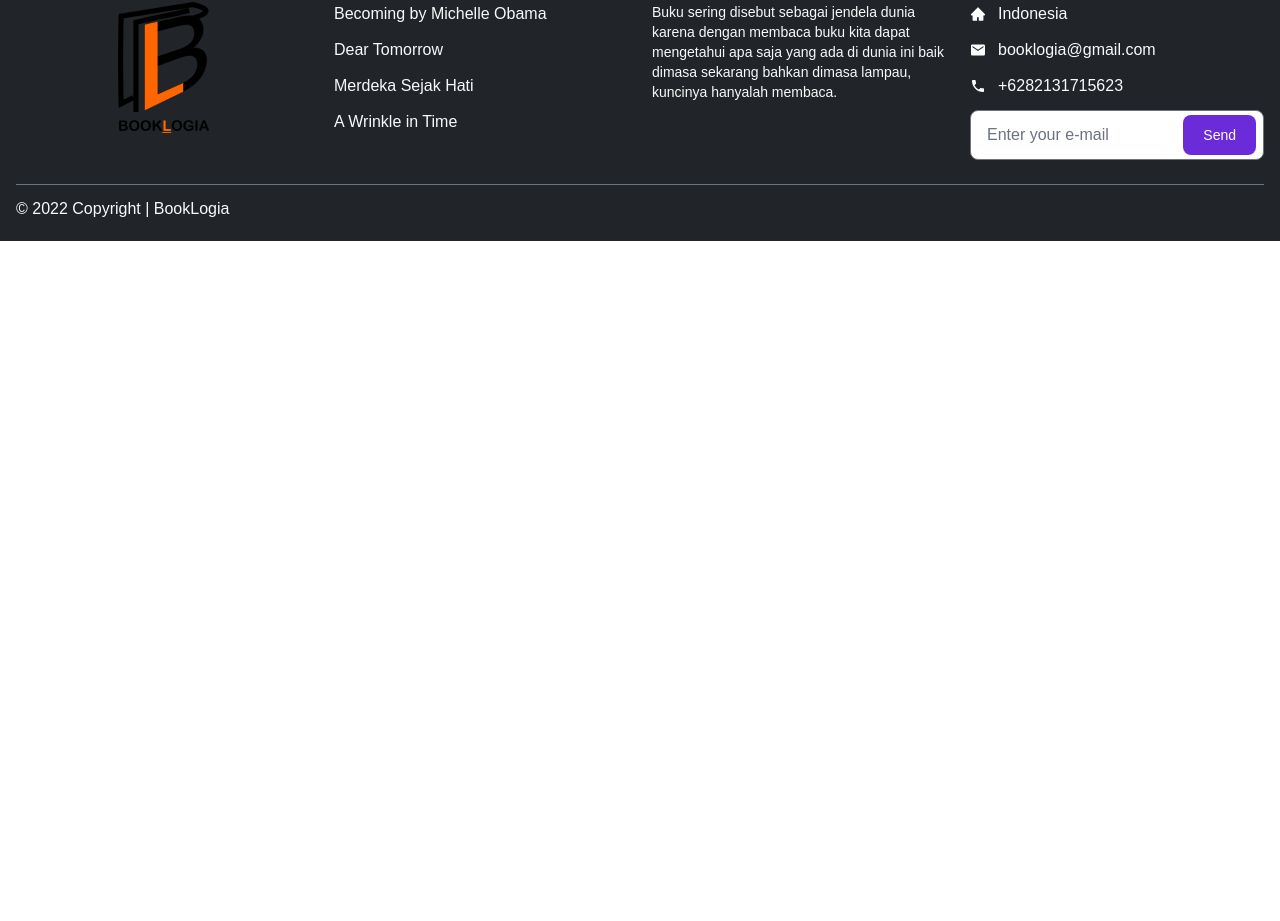
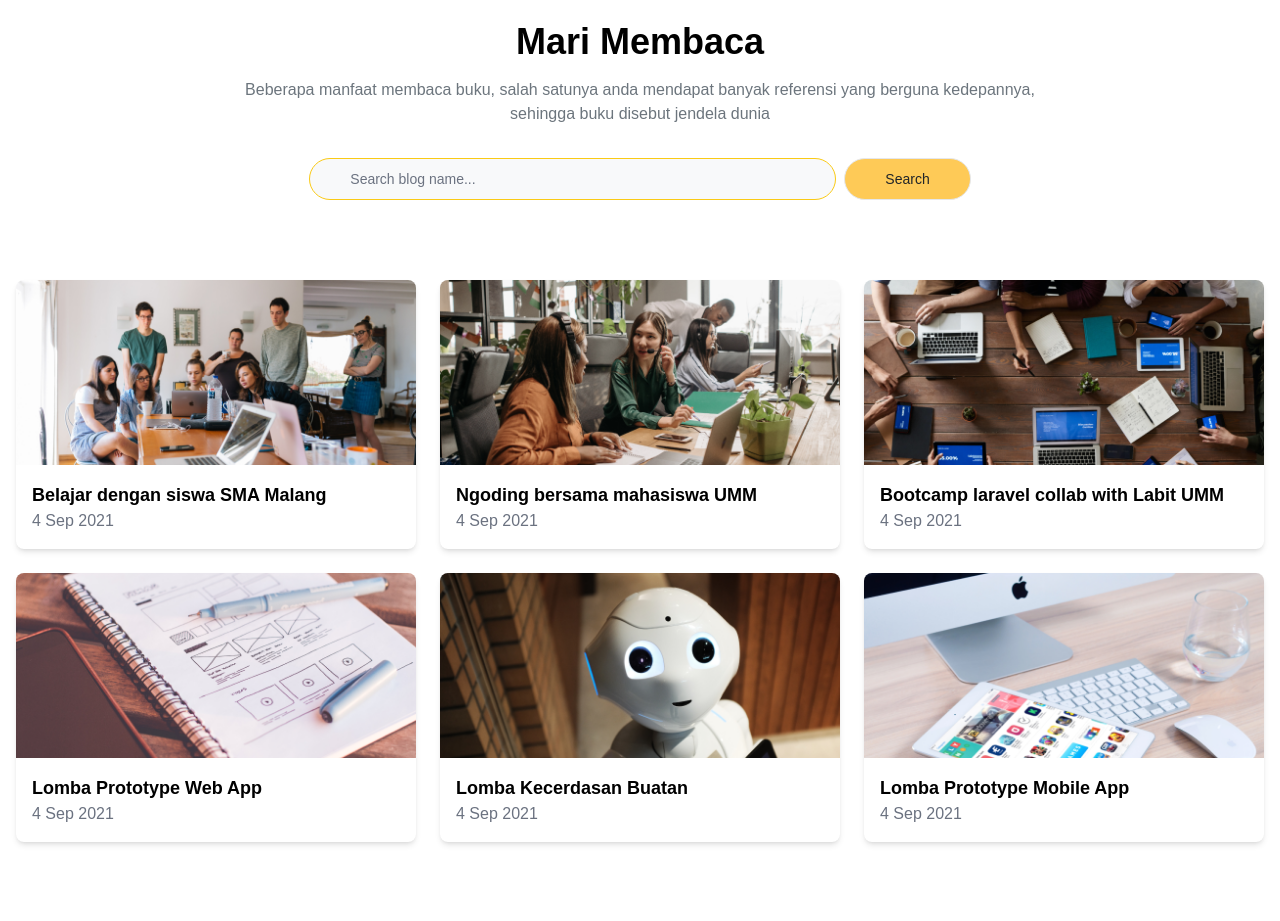
Before and after one commit to Fahmiali99/booklogia-app, a React (Create React App) app: page /tips in a window 1280 px wide. Shown: the part 132-1053 px from the top of the page. Before the commit the page ends 800 px from the top, so only its background shows below. Built offline with nearby package versions, Linux system fonts and the light colour scheme.

Commit message:
feat:tips page

```diff
--- a/package.json
+++ b/package.json
@@ -7,11 +7,15 @@
     "@testing-library/jest-dom": "^5.16.4",
     "@testing-library/react": "^12.1.2",
     "@testing-library/user-event": "^13.5.0",
+    "classnames": "^2.3.2",
     "flowbite": "^1.8.1",
     "flowbite-react": "^0.5.0",
+    "gray-matter": "^4.0.3",
     "hamburger-react": "^2.5.0",
+    "markdown-to-jsx": "^7.3.2",
     "react": "^18.2.0",
     "react-dom": "^18.2.0",
+    "react-hot-toast": "^2.4.1",
     "react-icons": "^4.10.1",
     "react-redux": "^8.1.2",
     "react-router-dom": "^5.3.3",
--- a/src/App.js
+++ b/src/App.js
@@ -2,16 +2,16 @@ import "./App.css";
 import { BrowserRouter as Router, Switch, Route } from "react-router-dom";
 
 import Home from "./pages/Home";
-// import Tips from "./pages/Tips";
+
 // import Forum from "./pages/Forum";
 
-// import { ToastContainer } from "react-toastify";
 import "react-toastify/dist/ReactToastify.css";
 import Login from "./pages/Login";
 import { ToastContainer } from "react-toastify";
 import Register from "./pages/Register";
 import Navbar from "./components/Common/navbar";
 import Footer from "./components/Common/footer";
+import Tips from "./pages/Tips";
 // import Artikel from "./pages/Tips/Detail";
 // import Thread from "./pages/Forum/Detail";
 function App() {
@@ -24,8 +24,8 @@ function App() {
           <Route exact path="/" component={Home} />
           <Route path="/login" component={Login} />
           <Route path="/register" component={Register} />
-          {/* <Route exact path="/tips" component={Tips} />
-          <Route exact path="/thread" component={Forum} />
+          <Route exact path="/tips" component={Tips} />
+          {/* <Route exact path="/thread" component={Forum} />
           <Route path="/tips/:slug" component={Artikel} />
           <Route path="/thread/:slug" component={Thread} /> */}
         </Switch>
--- /dev/null
+++ b/src/components/Common/logicpagination.js
@@ -0,0 +1,60 @@
+import { useMemo } from "react";
+
+export const DOTS = "...";
+
+const range = (start, end) => {
+  let length = end - start + 1;
+  return Array.from({ length }, (_, idx) => idx + start);
+};
+
+export const LogicPagination = ({
+  totalCount,
+  pageSize,
+  siblingCount = 1,
+  currentPage,
+}) => {
+  const paginationRange = useMemo(() => {
+    const totalPageCount = Math.ceil(totalCount / pageSize);
+
+    const totalPageNumbers = siblingCount + 5;
+
+    if (totalPageNumbers >= totalPageCount) {
+      return range(1, totalPageCount);
+    }
+
+    const leftSiblingIndex = Math.max(currentPage - siblingCount, 1);
+    const rightSiblingIndex = Math.min(
+      currentPage + siblingCount,
+      totalPageCount
+    );
+
+    const shouldShowLeftDots = leftSiblingIndex > 2;
+    const shouldShowRightDots = rightSiblingIndex < totalPageCount - 2;
+
+    const firstPageIndex = 1;
+    const lastPageIndex = totalPageCount;
+
+    if (!shouldShowLeftDots && shouldShowRightDots) {
+      let leftItemCount = 3 + 2 * siblingCount;
+      let leftRange = range(1, leftItemCount);
+
+      return [...leftRange, DOTS, totalPageCount];
+    }
+
+    if (shouldShowLeftDots && !shouldShowRightDots) {
+      let rightItemCount = 3 + 2 * siblingCount;
+      let rightRange = range(
+        totalPageCount - rightItemCount + 1,
+        totalPageCount
+      );
+      return [firstPageIndex, DOTS, ...rightRange];
+    }
+
+    if (shouldShowLeftDots && shouldShowRightDots) {
+      let middleRange = range(leftSiblingIndex, rightSiblingIndex);
+      return [firstPageIndex, DOTS, ...middleRange, DOTS, lastPageIndex];
+    }
+  }, [totalCount, pageSize, siblingCount, currentPage]);
+
+  return paginationRange;
+};
--- /dev/null
+++ b/src/components/Common/pagination.js
@@ -0,0 +1,122 @@
+import React from "react";
+import classnames from "classnames";
+
+import { BsThreeDots } from "react-icons/bs";
+import { LogicPagination, DOTS } from "./logicpagination";
+
+function Pagination(props) {
+  const {
+    onPageChange,
+    totalCount,
+    siblingCount = 1,
+    currentPage,
+    pageSize,
+    className,
+  } = props;
+
+  const paginationRange = LogicPagination({
+    currentPage,
+    totalCount,
+    siblingCount,
+    pageSize,
+  });
+
+  if (currentPage === 0 || paginationRange.length < 2) {
+    return null;
+  }
+
+  const onNext = () => {
+    onPageChange(currentPage + 1);
+  };
+
+  const onPrevious = () => {
+    onPageChange(currentPage - 1);
+  };
+
+  let lastPage = paginationRange[paginationRange.length - 1];
+  return (
+    <div className="pt-20">
+      <ul
+        className={classnames("flex justify-center gap-1 text-xs font-medium", {
+          className,
+        })}
+      >
+        <button
+          className={classnames(
+            "inline-flex h-12 w-12 items-center justify-center rounded-full border border-gray-200 hover:bg-yellow-200 hover:text-primary-dark transition duration-300 ease-in-out",
+            {
+              " pointer-events-none": currentPage === 1,
+            }
+          )}
+          onClick={onPrevious}
+        >
+          <span className="sr-only">Prev Page</span>
+          <svg
+            xmlns="http://www.w3.org/2000/svg"
+            className="h-3 w-3"
+            viewBox="0 0 20 20"
+            fill="currentColor"
+          >
+            <path
+              fillRule="evenodd"
+              d="M12.707 5.293a1 1 0 010 1.414L9.414 10l3.293 3.293a1 1 0 01-1.414 1.414l-4-4a1 1 0 010-1.414l4-4a1 1 0 011.414 0z"
+              clipRule="evenodd"
+            />
+          </svg>
+        </button>
+
+        {paginationRange.map((pageNumber, idx) => {
+          if (pageNumber === DOTS) {
+            return (
+              <li key={idx} className="px-2 flex items-center ">
+                <BsThreeDots />
+              </li>
+            );
+          }
+
+          return (
+            <button
+              key={idx}
+              className={classnames(
+                "block h-12 w-12 rounded-full text-center leading-8 border border-gray-200 hover:bg-yellow-200 hover:text-primary-dark transition duration-300 ease-in-out",
+                {
+                  "  hover:bg-yellow-400 bg-warning text-dark":
+                    pageNumber === currentPage,
+                }
+              )}
+              onClick={() => onPageChange(pageNumber)}
+            >
+              {pageNumber}
+            </button>
+          );
+        })}
+
+        <button
+          className={classnames(
+            "inline-flex h-12 w-12 items-center justify-center rounded-full border border-gray-200 hover:bg-yellow-200 hover:text-primary-dark transition duration-300 ease-in-out",
+            {
+              " pointer-events-none": currentPage === lastPage,
+            }
+          )}
+          onClick={onNext}
+        >
+          <span className="sr-only">Next Page</span>
+          <svg
+            xmlns="http://www.w3.org/2000/svg"
+            className="h-3 w-3"
+            viewBox="0 0 20 20"
+            fill="currentColor"
+          >
+            <path
+              fillRule="evenodd"
+              d="M7.293 14.707a1 1 0 010-1.414L10.586 10 7.293 6.707a1 1 0 011.414-1.414l4 4a1 1 0 010 1.414l-4 4a1 1 0 01-1.414 0z"
+              clipRule="evenodd"
+            />
+          </svg>
+        </button>
+      </ul>
+    </div>
+  );
+}
+
+export default Pagination;
--- /dev/null
+++ b/src/components/Common/searching.js
@@ -0,0 +1,51 @@
+import React from "react";
+
+function Searching({ handleSubmit, filter, handleFilter, title, about }) {
+  return (
+    <div>
+      <form
+        onSubmit={(event) => {
+          event.preventDefault();
+          handleSubmit(event);
+        }}
+        className="container mx-auto flex items-center py-10 lg:py-20 justify-center  md:py-20 px-4  lg:px-0"
+      >
+        <div>
+          <div className="flex justify-center text-center">
+            <div>
+              <h1 className=" text-2xl md:text-3xl lg:text-4xl font-semibold text-primary-dark">
+                {title}
+              </h1>
+              <div className="flex justify-center">
+                <p className="pt-4 pb-8 text-secondary text-base w-full lg:w-3/4">
+                  {about}
+                </p>
+              </div>
+            </div>
+          </div>
+          <div className="flex justify-center items-center ">
+            <div className="w-full lg:w-2/4 ">
+              <input
+                value={filter}
+                onChange={handleFilter}
+                type="text"
+                id="simple-search"
+                className="bg-light border border-yellow-300 text-dark text-sm rounded-full focus:ring-warning focus:border-yellow-200 block w-full pl-10 p-2.5 "
+                placeholder="Search blog name..."
+                required
+              />
+            </div>
+            <button
+              type="submit"
+              className="p-2.5 px-5 lg:px-10 ml-2 text-sm font-medium text-dark rounded-full border bg-warning hover:bg-yellow-400 transition duration-300 ease-in-out focus:ring-4 focus:outline-none focus:ring-yellow-300"
+            >
+              Search
+            </button>
+          </div>
+        </div>
+      </form>
+    </div>
+  );
+}
+
+export default Searching;
--- a/src/index.js
+++ b/src/index.js
@@ -4,12 +4,14 @@ import App from "./App";
 import reportWebVitals from "./reportWebVitals";
 import store from "./redux/store.ts";
 import { Provider } from "react-redux";
-
+import { Toaster } from "react-hot-toast";
 const rootElement = document.getElementById("root");
 const root = createRoot(rootElement);
+
 root.render(
   <React.StrictMode>
     <Provider store={store}>
+      <Toaster position="bottom-center" reverseOrder={false} />
       <App />
     </Provider>
   </React.StrictMode>
--- a/src/pages/Tips/index.js
+++ b/src/pages/Tips/index.js
@@ -1,72 +1,78 @@
-import React, { useState } from 'react';
-import '../../sass/pages/_about.scss';
-import { Container } from 'react-bootstrap';
-import { Link } from 'react-router-dom';
-import tipsData from '../../utils/tips.json';
+import React, { useMemo, useState } from "react";
+import tipsData from "../../utils/tips.json";
+import { Link } from "react-router-dom";
+import Searching from "../../components/Common/searching";
+import toast from "react-hot-toast";
+import Pagination from "../../components/Common/pagination";
+const PageSize = 6;
+function Tips() {
+  const [filter, setFilter] = useState("");
+  const [currentPage, setCurrentPage] = useState(1);
+  const [filteredArticle, setFilteredArticle] = useState([]);
 
-function Tips() {
-    const [tips, setTips] = useState(tipsData);
+  function handleFilterChange(e) {
+    setFilter(e.target.value);
+  }
 
-    function handleSearch(e) {
-        const filterTips = tipsData.filter((tips) => {
-            return tips.judul.toLowerCase().includes(e.target.value.toLowerCase());
-        });
-        setTips(filterTips);
+  const totalCount = filter ? filteredArticle.length : tipsData.length;
+
+  const currentTableData = useMemo(() => {
+    const firstItemIndex = (currentPage - 1) * PageSize;
+    const lastItemIndex = firstItemIndex + PageSize;
+    return filteredArticle.length > 0
+      ? filteredArticle.slice(firstItemIndex, lastItemIndex)
+      : tipsData.slice(firstItemIndex, lastItemIndex);
+  }, [currentPage, filteredArticle]);
+
+  function handleFilterSubmit(e) {
+    e.preventDefault();
+    const filteredItems = tipsData.filter((item) =>
+      item.judul.toLowerCase().includes(filter.toLowerCase())
+    );
+    if (filteredItems.length === 0) {
+      toast.error(`No Results: ${filter}`);
+    } else {
+      setFilteredArticle(filteredItems);
+      setCurrentPage(1);
+    }
   }
 
   return (
-        <section className="padding-y-xxl position-relative  pt-3 pb-5 z-index-1">
-            <Container className=" max-width-adaptive-sm position-relative z-index-2">
-                <div className="text-component margin-bottom-sm  pt-5 text-center">
-                    <h1>
-                        <b>Mari Membaca </b>
-                    </h1>
-                    <div className="w-100 d-flex justify-content-center">
-                        <p className="col-lg-7 col-12">
-                            Beberapa manfaat membaca buku, salah satunya anda mendapat banyak
-                            referensi yang berguna kedepannya, sehingga buku disebut jendela dunia
-                        </p>
+    <section className="container mx-auto flex justify-center items-center max-w-7xl px-4 pb-20">
+      <div>
+        <div className=" flex justify-center ">
+          <div>
+            <Searching
+              title="Mari Membaca"
+              about="Beberapa manfaat membaca buku, salah satunya anda mendapat banyak referensi yang berguna kedepannya, sehingga buku disebut jendela dunia"
+              handleSubmit={handleFilterSubmit}
+              filter={filter}
+              handleFilter={handleFilterChange}
+              filterData={filteredArticle}
+            />
           </div>
         </div>
-                <div className="row  col-lg-8 col-12 mx-lg-auto mx-0 pt-3  mb-5">
-                    <div className="d-flex">
-                        <input
-                            className="form-control me-2"
-                            type="search"
-                            placeholder="Search"
-                            aria-label="Search"
-                            onChange={handleSearch}
-                        />
-                        {/* <button
-              className="btn btn-search text-white bg-success"
-              type="submit"
+        <div className="container mx-auto">
+          <div className="grid grid-cols-1 md:grid-cols-3 gap-6">
+            {currentTableData.map((tips) => (
+              <div key={tips.slug}>
+                <Link
+                  to={"/tips/" + tips.slug}
+                  className="text-decoration-none text-black"
                 >
-              Search
-            </button> */}
-                    </div>
-                </div>
-            </Container>
-
-            <div className="container">
-                <div className="row row-cols-1 row-cols-md-3 g-4">
-                    {tips.map((tips) => (
-                        <div className="col" key={tips.slug}>
-                            <Link
-                                to={'/tips/' + tips.slug}
-                                className="text-decoration-none text-dark">
-                                <div className="card h-100 card-kegiatan">
+                  <div className="bg-white rounded-lg shadow-md overflow-hidden">
                     <img
                       src={
                         window.location.origin +
-                                            '/assets/images/tips/' +
+                        "/assets/images/tips/" +
                         tips.thumbnail
                       }
                       alt={tips.judul}
-                                        className="card-img-top img-fluid"
+                      className="w-full h-auto"
                     />
-                                    <div className="card-body ">
-                                        <h5>{tips.judul}</h5>
-                                        <p className="card-text">{tips.tanggal}</p>
+                    <div className="p-4">
+                      <h5 className="text-lg font-semibold">{tips.judul}</h5>
+                      <p className="text-gray-500">{tips.tanggal}</p>
                     </div>
                   </div>
                 </Link>
@@ -74,6 +80,13 @@ function Tips() {
             ))}
           </div>
         </div>
+        <Pagination
+          currentPage={currentPage}
+          totalCount={totalCount}
+          pageSize={PageSize}
+          onPageChange={(page) => setCurrentPage(page)}
+        />
+      </div>
     </section>
   );
 }
--- a/src/utils/tips.json
+++ b/src/utils/tips.json
@@ -40,5 +40,12 @@
     "judul": "Lomba Prototype Mobile App",
     "tanggal": "4 Sep 2021",
     "thumbnail": "gambar-enam.png"
+  },
+  {
+    "id": 6,
+    "slug": "lomba-prototype-mobile-app",
+    "judul": "Lomba Prototype Mobile App",
+    "tanggal": "4 Sep 2021",
+    "thumbnail": "gambar-enam.png"
   }
 ]
```
Also changed, not shown: 1 other file (tests, documents, lock files or other folders). Lines whose indentation alone changed are shown as unchanged.
